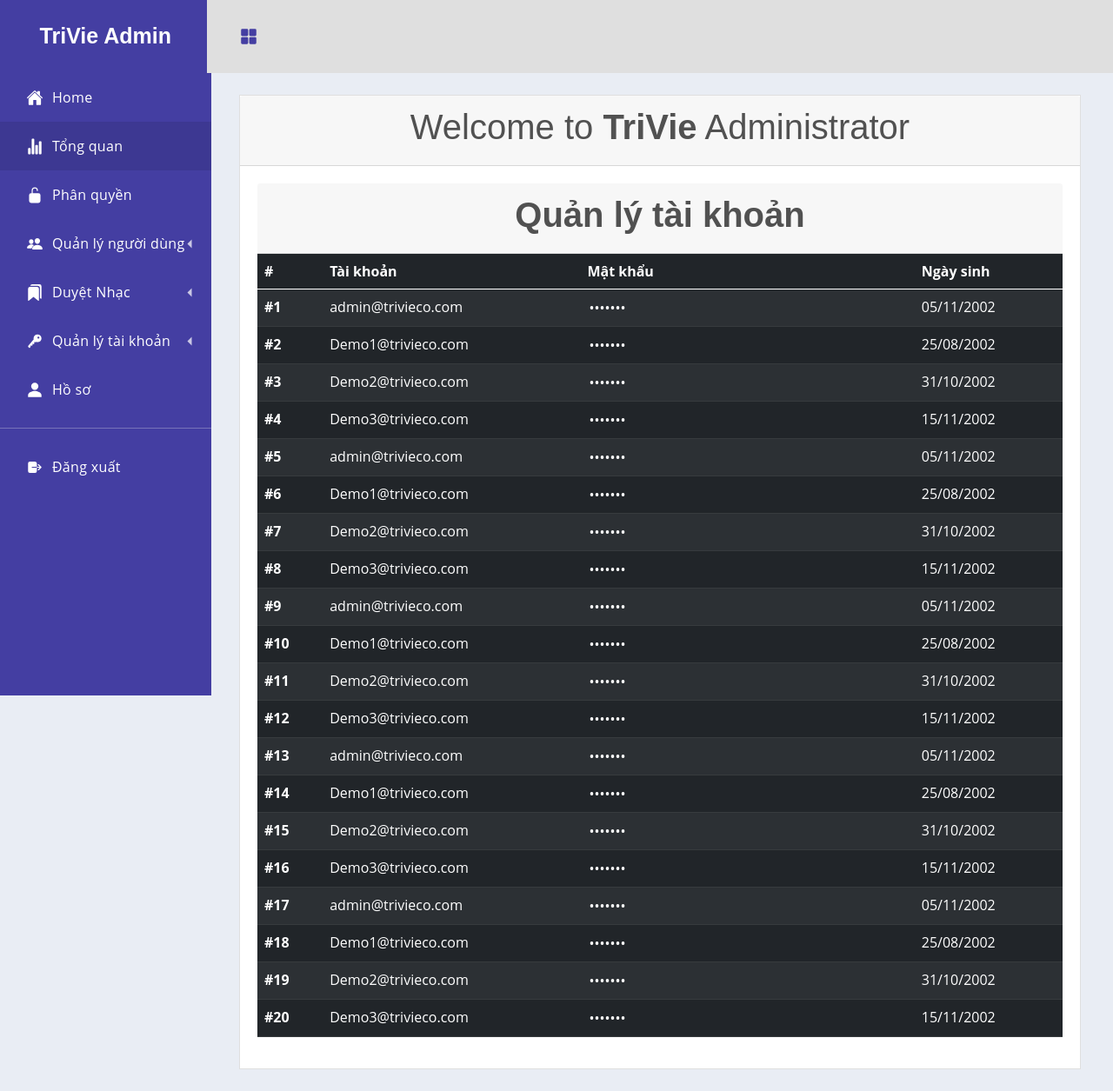
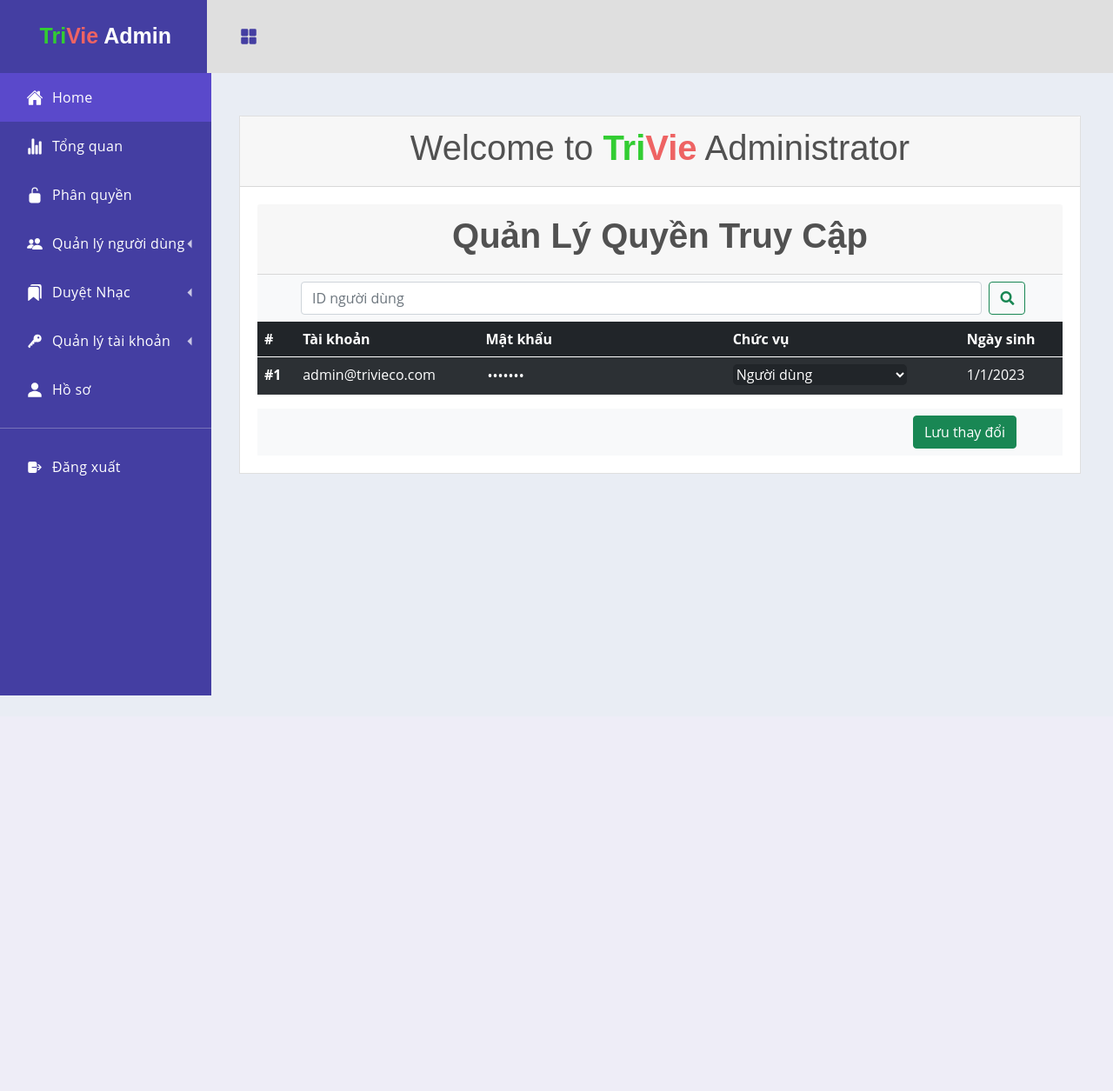
Before and after one commit to Cannie511/Web_Nghe_Nhac, a PHP site: page /Admin.php in a window 1280 px wide. Shown: the whole page at 87% size. After the commit the page ends 800 px from the top, so only its background shows below. Run offline with PHP 8.4, Linux system fonts and the light colour scheme; some libraries are stand-ins or nearby versions.

Commit message:
sync admin

```diff
--- a/Admin.css
+++ b/Admin.css
@@ -2,6 +2,8 @@
     --font-family-sans-serif: "Open Sans", -apple-system, BlinkMacSystemFont,
     "Segoe UI", Roboto, "Helvetica Neue", Arial, sans-serif, "Apple Color Emoji",
     "Segoe UI Emoji", "Segoe UI Symbol", "Noto Color Emoji";
+    --logo-Tri-custom: #32CD32;
+    --logo-Vie-custom: #EE6363;
 }
 
 *, *::before, *::after {
@@ -252,7 +254,7 @@ h1, .h1 {
 }
 
 .active {
-    background: rgba(0, 0, 0, 0.1);
+    background: rgba(106, 81, 232, 0.596);
 }
 
 .dashboard-nav-dropdown {
@@ -448,7 +450,37 @@ td>ion-icon{
     padding: auto;
     color: white;
 }
+td>i{
+    cursor: pointer;
+    transition: all 0.2s ease-in-out;
+}
+td>i:hover{
+    color: gray;
+}
 form{
     margin-top: 20px;
     margin: 0 auto;
 }
+select{
+    width: 200px;
+    background-color: var(--bs-table-bg);
+    color: #fff;
+    border: 0;
+    border-radius: 5px;
+}
+input[type="checkbox"]:checked{
+    background-color: green;
+}
+.fade{
+    display: none;
+}
+.show{
+    display: block;
+}
+.search_input{
+    margin-left: 50px;
+    width: 90%;
+}
+.right{
+    transform: translateX(55vw);
+}
--- a/Admin.php
+++ b/Admin.php
@@ -1,43 +1,52 @@
 <!DOCTYPE html>
 <html lang="en">
 <?php include "MusicProcess.php" ?>
+
 <head>
   <meta charset="UTF-8">
   <meta name="viewport" content="width=device-width, initial-scale=1.0">
-  <title>Your React App</title>
+  <link rel="icon" href="IMAGE/user-cog-solid.svg" />
+  <title>TriVie Administrator</title>
   <link href="https://cdn.jsdelivr.net/npm/bootstrap@5.0.0-beta1/dist/css/bootstrap.min.css" rel="stylesheet">
-  <link rel="stylesheet" href="https://cdn.jsdelivr.net/npm/@fortawesome/fontawesome-free@6.4.2/css/fontawesome.min.css">
+  <<link rel="stylesheet" href="https://cdnjs.cloudflare.com/ajax/libs/font-awesome/5.15.4/css/all.min.css" />
   <link rel="stylesheet" href="Admin.css">
   <script src="https://cdn.jsdelivr.net/npm/boxicons@latest/css/boxicons.min.css"></script>
 </head>
 <style>
 
 </style>
+
 <body>
   <div class='dashboard'>
     <div class="dashboard-nav">
-        <header><a href="#!" class="menu-toggle"><i class="fas fa-bars"></i></a><a href="#"
-          class="brand-logo"><span>TriVie Admin</span></a></header>
-        <nav class="dashboard-nav-list"><a href="#" class="dashboard-nav-item"><ion-icon name="home"></ion-icon>
-            Home </a><a
-                href="#" class="dashboard-nav-item active"><ion-icon name="stats-chart"></ion-icon>Tổng quan
+      <header><a href="#!" class="menu-toggle"><i class="fas fa-bars"></i></a><a href="#" class="brand-logo"><span><span
+              style="color: var(--logo-Tri-custom);">Tri</span><span style="color: var(--logo-Vie-custom);">Vie</span>
+            Admin</span></a></header>
+      <nav class="dashboard-nav-list"><a href="#" class="dashboard-nav-item active"><ion-icon name="home"></ion-icon>
+          Home </a><a href="#" class="dashboard-nav-item "><ion-icon name="stats-chart"></ion-icon>Tổng quan
         </a>
         <a href="#" class="dashboard-nav-item"><ion-icon name="lock-open"></ion-icon>Phân quyền </a>
-            <div class='dashboard-nav-dropdown'><a href="#!" class="dashboard-nav-item dashboard-nav-dropdown-toggle"><ion-icon name="people"></ion-icon> Quản lý người dùng </a>
+        <div class='dashboard-nav-dropdown'><a href="#!"
+            class="dashboard-nav-item dashboard-nav-dropdown-toggle"><ion-icon name="people"></ion-icon> Quản lý người
+            dùng </a>
           <div class='dashboard-nav-dropdown-menu'>
             <a href="#" class="dashboard-nav-dropdown-item">Chỉnh sửa người dùng</a>
             <a href="#" class="dashboard-nav-dropdown-item">Xóa người dùng</a>
             <a href="#" class="dashboard-nav-dropdown-item">Khóa tài khoản</a>
           </div>
         </div>
-            <div class='dashboard-nav-dropdown'><a href="#!" class="dashboard-nav-item dashboard-nav-dropdown-toggle"><ion-icon name="bookmarks"></ion-icon> Duyệt Nhạc </a>
+        <div class='dashboard-nav-dropdown'><a href="#!"
+            class="dashboard-nav-item dashboard-nav-dropdown-toggle"><ion-icon name="bookmarks"></ion-icon> Duyệt Nhạc
+          </a>
           <div class='dashboard-nav-dropdown-menu'>
             <a href="#" class="dashboard-nav-dropdown-item">Đang chờ duyệt</a>
             <a href="#" class="dashboard-nav-dropdown-item">Đã duyệt</a>
             <a href="#" class="dashboard-nav-dropdown-item">Đã hủy</a>
           </div>
         </div>
-            <div class='dashboard-nav-dropdown'><a href="#!" class="dashboard-nav-item dashboard-nav-dropdown-toggle"><ion-icon name="key"></ion-icon>Quản lý tài khoản</a>
+        <div class='dashboard-nav-dropdown'><a href="#!"
+            class="dashboard-nav-item dashboard-nav-dropdown-toggle"><ion-icon name="key"></ion-icon>Quản lý tài
+            khoản</a>
           <div class='dashboard-nav-dropdown-menu'>
             <a href="#" class="dashboard-nav-dropdown-item">Đang hoạt động</a>
             <a href="#" class="dashboard-nav-dropdown-item">Đã khóa</a>
@@ -45,19 +54,23 @@
         </div>
         <a href="#" class="dashboard-nav-item"><ion-icon name="person-sharp"></ion-icon> Hồ sơ </a>
         <div class="nav-item-divider"></div>
-          <a
-                    href="#" class="dashboard-nav-item"><ion-icon name="log-out"></ion-icon> Đăng xuất </a>
+        <a href="#" class="dashboard-nav-item"><ion-icon name="log-out"></ion-icon> Đăng xuất </a>
       </nav>
     </div>
     <div class='dashboard-app'>
-        <header class='dashboard-toolbar'><a href="#!" class="menu-toggle"><ion-icon name="grid" style="font-size: 20px"></ion-icon></a></header>
+
+      <header class='dashboard-toolbar'><a href="#!" class="menu-toggle"><ion-icon name="grid"
+            style="font-size: 20px"></ion-icon></a></header>
       <div class='dashboard-content'>
         <div class='container'>
+
           <div class='card'>
-                    <div class='card-header'>
-                        <h1>Welcome to <strong>TriVie</strong> Administrator</h1>
+
+            <div class='card-header '>
+              <h1>Welcome to <strong><span style="color: var(--logo-Tri-custom);">Tri</span><span
+                    style="color: var(--logo-Vie-custom);">Vie</span></strong> Administrator</h1>
             </div>
-                    <div class='card-body' id = "Account">
+            <div class='card-body fade' id="Account">
               <div class='card-header'>
                 <h1><strong>Quản lý tài khoản</strong></h1>
               </div>
@@ -67,7 +80,9 @@
                     <th scope="col">#</th>
                     <th scope="col">Tài khoản</th>
                     <th scope="col">Mật khẩu</th>
+                    <th scope="col">Chức vụ</th>
                     <th scope="col">Ngày sinh</th>
+                    <th scope="col"></th>
                   </tr>
                 </thead>
                 <tbody>
@@ -75,7 +90,56 @@
                 </tbody>
               </table>
             </div>
+            <!-- ----------------------------------------PHÂN QUYỀN------------------------------------------------- -->
+            <div class='card-body ' id="Permission">
+              <div class='card-header'>
+                <h1><strong>Quản Lý Quyền Truy Cập</strong></h1>
               </div>
+              <nav class="navbar bg-light">
+                <div class="search_input md-8">
+                  <form class="d-flex" role="search">
+                    <input class="form-control me-2" type="search" placeholder="ID người dùng" aria-label="Search">
+                    <button class="btn btn-outline-success" type="submit"><i class="fas fa-search"></i></button>
+                  </form>
+                </div>
+              </nav>
+              <table class="table table-dark table-striped table-hover">
+                <thead>
+                  <tr>
+                    <th scope="col">#</th>
+                    <th scope="col">Tài khoản</th>
+                    <th scope="col">Mật khẩu</th>
+                    <th scope="col">Chức vụ</th>
+                    <th scope="col">Ngày sinh</th>
+                  </tr>
+                </thead>
+                <tbody>
+                  <tr>
+                    <th scope='row'>#1</th>
+                    <td>admin@trivieco.com</td>
+                    <td><input type='password' id='pass' readonly value='Abc123@'></td>
+                    <td>
+                      <Select>
+                        <option value="0">Người dùng</option>
+                        <option value="1">Nghệ sĩ</option>
+                        <option value="2">Admin</option>
+                      </Select>
+                    </td>
+                    <td>1/1/2023</td>
+                  </tr>
+                </tbody>
+              </table>
+              <nav class="navbar bg-light">
+                <div class="search_input md-8">
+                  <form class="d-flex" role="search">
+                  <button type="button" class="btn btn-success right">Lưu thay đổi</button>
+                </form>
+                </div>
+              </nav>
+            </div>
+            <!-- --------------------------------------------------------------------------------------------------------------- -->
+          </div>
+
         </div>
       </div>
     </div>
@@ -85,6 +149,7 @@
 
 <script type="module" src="https://unpkg.com/ionicons@7.1.0/dist/ionicons/ionicons.esm.js"></script>
 <script src="https://cdnjs.cloudflare.com/ajax/libs/jquery/3.2.1/jquery.min.js"></script>
+<script src="https://cdn.jsdelivr.net/npm/@fortawesome/fontawesome-free@6.4.2/css/fontawesome.min.css"></script>
 <script src="https://cdn.jsdelivr.net/npm/bootstrap@5.0.0-beta1/dist/js/bootstrap.bundle.min.js"></script>
 <script>
   const mobileScreen = window.matchMedia("(max-width: 990px )");
@@ -109,7 +174,23 @@
       index = $(this).index();
       $('.dashboard-nav-item').removeClass('active');
       $(this).addClass('active');
+      switch (index) {
+        case 0:
+          $('.card-body').addClass('fade');
+          $('#Account').removeClass('fade');
+          break;
+        case 1:
+
+          break;
+        case 2:
+          $('.card-body').addClass('fade');
+          $('#Permission').removeClass('fade');
+          break;
+        default:
+          break;
+      }
     });
   });
 </script>
+
 </html>
--- a/MusicProcess.php
+++ b/MusicProcess.php
@@ -54,18 +54,30 @@ function loadPlaylist($imgPath, $n){
 function loadUserAccount($n){
     $no = 1;
     $userAccount = array(
-        array("Id" => "admin@trivieco.com", "pass"=>"Abc123@", "birth"=>"05/11/2002"),
-        array("Id" => "Demo1@trivieco.com", "pass"=>"Abc123@", "birth"=>"25/08/2002"),
-        array("Id" => "Demo2@trivieco.com", "pass"=>"Abc123@", "birth"=>"31/10/2002"),
-        array("Id" => "Demo3@trivieco.com", "pass"=>"Abc123@", "birth"=>"15/11/2002"),
+        array("Id" => "admin@trivieco.com", "pass"=>"Abc123@", "rule"=>2,"birth"=>"05/11/2002"),
+        array("Id" => "Demo1@trivieco.com", "pass"=>"Abc123@", "rule"=>1, "birth"=>"25/08/2002"),
+        array("Id" => "Demo2@trivieco.com", "pass"=>"Abc123@", "rule"=>0, "birth"=>"31/10/2002"),
+        array("Id" => "Demo3@trivieco.com", "pass"=>"Abc123@", "rule"=>0, "birth"=>"15/11/2002"),
     );
     for ($i = 0; $i < $n; $i++) {
         foreach ($userAccount as $k => $v) {
             echo "<tr>
             <th scope='row'>#".$no."</th>
             <td>".$userAccount[$k]['Id']."</td>
-            <td><span><input type='password' id='pass' readonly value='".$userAccount[$k]['pass']."'></span></td>
+            <td><input type='password' id='pass' readonly value='".$userAccount[$k]['pass']."'></td>
+            <td>";
+            if($userAccount[$k]['rule'] == 0){
+                echo "Người dùng";
+            }
+            if($userAccount[$k]['rule'] == 1){
+                echo "Nghệ sĩ";
+            }
+            if($userAccount[$k]['rule'] == 2){
+                echo "Admin";
+            }
+            echo "</td>
             <td>".$userAccount[$k]['birth']."</td>
+            <td><i class='fas fa-pen'></i>&nbsp;&nbsp;&nbsp;&nbsp;<i class='fas fa-trash'></i></td>
           </tr>";
           $no++;
         }
--- a/index.css
+++ b/index.css
@@ -65,7 +65,6 @@ th{
     z-index: 10;
     overflow: hidden;
     transition: all 0.4s ease-in-out;
-    border-bottom: 1px solid gray;
     float: left;
 }
 
@@ -290,7 +289,6 @@ th{
     position: fixed;
     border-radius: 5px 5px 0 0;
     transition: all 0.4s ease-in-out;
-    border-bottom: 1px solid gray;
 }
 
 #main_play.full {
@@ -775,7 +773,7 @@ input[type="range"] {
 
 /*------------------------------------------------------ THẺ DEFAULT ------------------------------------------------------------------*/
 ::-webkit-scrollbar {
-    width: 2px;
+    width: 0px;
 }
 
 ::-webkit-scrollbar-thumb {
```
Also changed, not shown: Register.css (+23 -2 lines), Register.html (+10 -9 lines), index.php (+0 -16 lines), react.html (+52 -223 lines), IMAGE/user-cog-solid.svg (added), js.js (deleted). Lines whose indentation alone changed are shown as unchanged.
